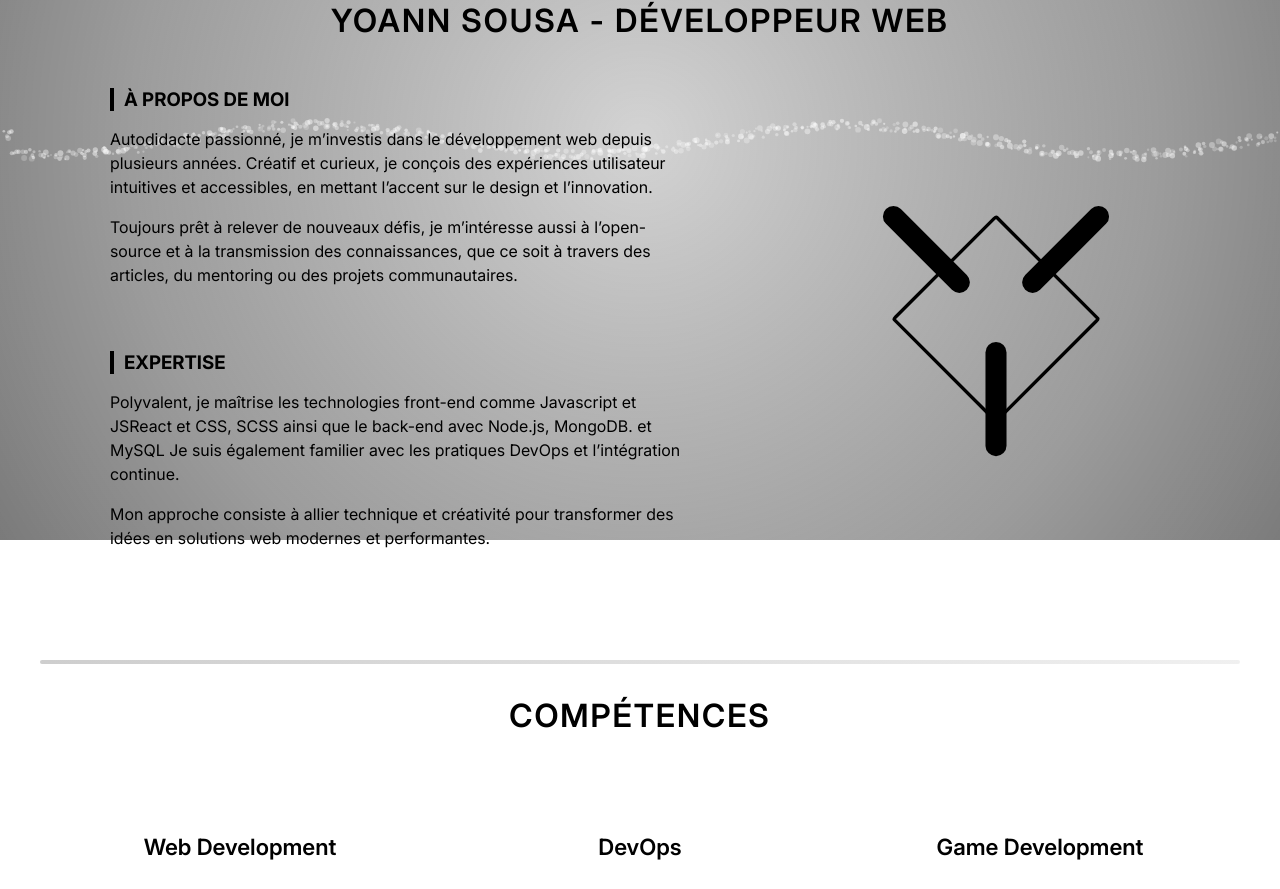
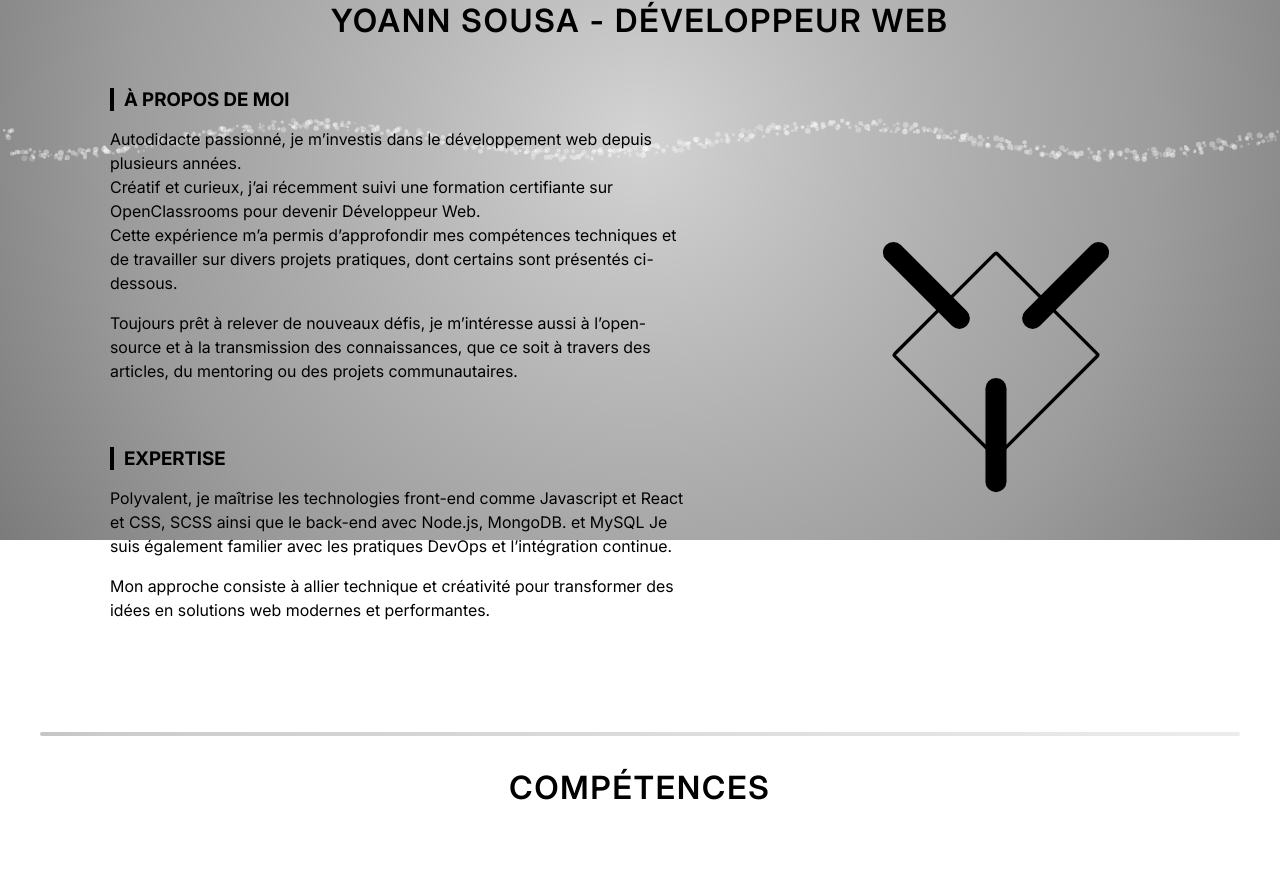
Before and after one commit to Zeldoux/mon-portfolio, a React (Create React App) app in the folder client/: page / in a window 1280 px wide. Shown: the part 260-1149 px from the top of the page. Built offline with nearby package versions, Linux system fonts and the light colour scheme; no server answers.

Commit message:
update of text (french trad)

```diff
--- a/client/src/components/Profile.jsx
+++ b/client/src/components/Profile.jsx
@@ -12,9 +12,11 @@ function Profile() {
           <div className="profile-section">
             <h3 className="section-title">À propos de moi</h3>
             <p className="profile-description">
-              Autodidacte passionné, je m’investis dans le développement web depuis plusieurs années.
-              Créatif et curieux, je conçois des expériences utilisateur intuitives et accessibles,
-              en mettant l’accent sur le design et l’innovation.
+              Autodidacte passionné, je m’investis dans le développement web depuis plusieurs années. <br />
+              Créatif et curieux, j’ai récemment suivi une formation certifiante sur OpenClassrooms
+              pour devenir Développeur Web. <br />
+              Cette expérience m’a permis d’approfondir mes compétences techniques et de travailler sur
+              divers projets pratiques, dont certains sont présentés ci-dessous.
             </p>
             <p className="profile-description mobile-hide">
               Toujours prêt à relever de nouveaux défis, je m’intéresse aussi à l’open-source
@@ -28,7 +30,7 @@ function Profile() {
           <div className="profile-section ">
             <h3 className="section-title">Expertise</h3>
             <p className="profile-description">
-              Polyvalent, je maîtrise les technologies front-end comme Javascript et JSReact et CSS, SCSS
+              Polyvalent, je maîtrise les technologies front-end comme Javascript et React et CSS, SCSS
               ainsi que le back-end avec Node.js, MongoDB. et MySQL Je suis également familier avec
               les pratiques DevOps et l’intégration continue.
             </p>
--- a/client/src/data/Skills.json
+++ b/client/src/data/Skills.json
@@ -1,6 +1,6 @@
 [
     {
-      "category": "Web Development",
+      "category": "Développement Web",
       "skills": [
         {
           "name": "JavaScript",
@@ -58,7 +58,7 @@
       ]
     },
     {
-      "category": "Game Development",
+      "category": "Développement de Jeux Vidéo",
       "skills": [
         {
           "name": "MonoGame",
```
